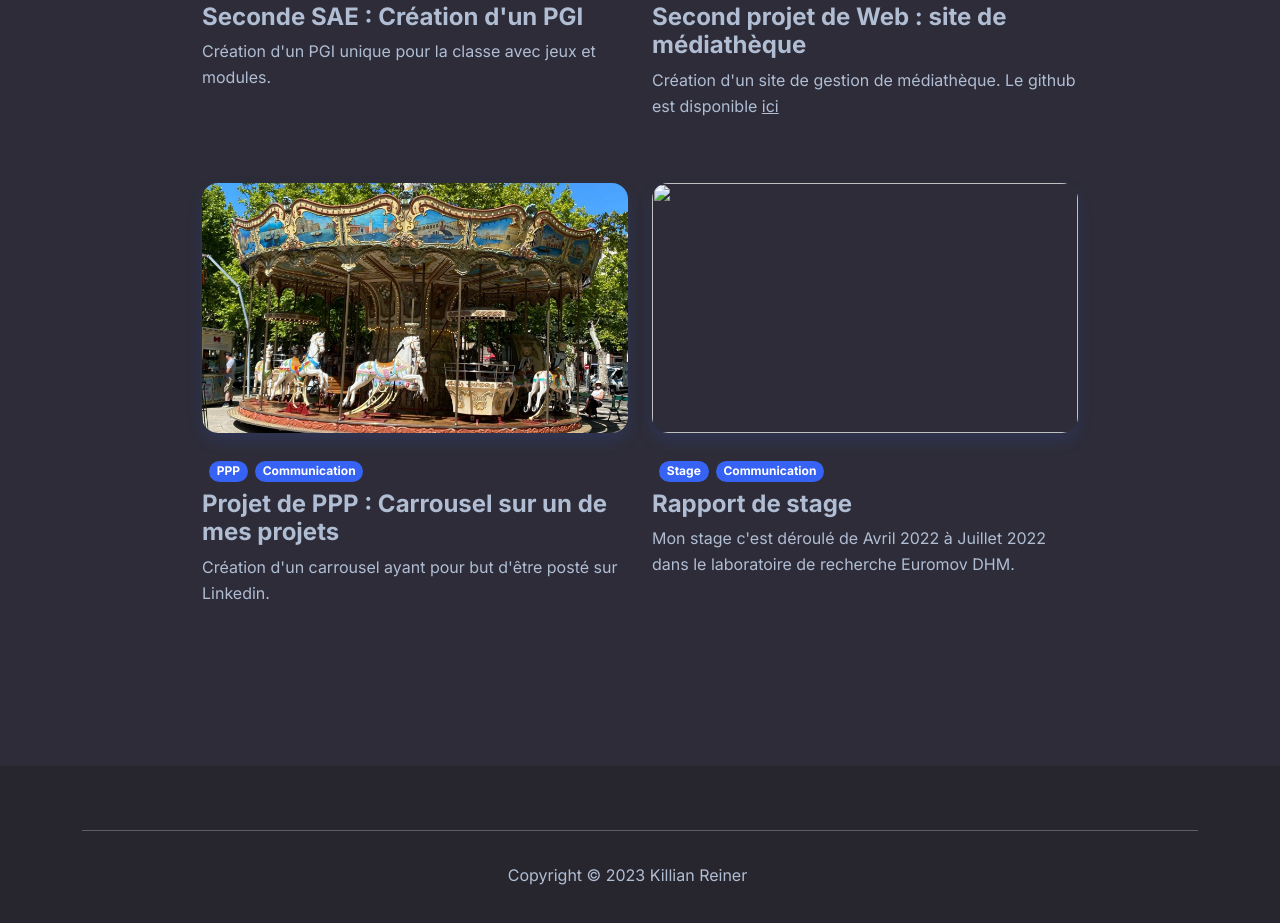
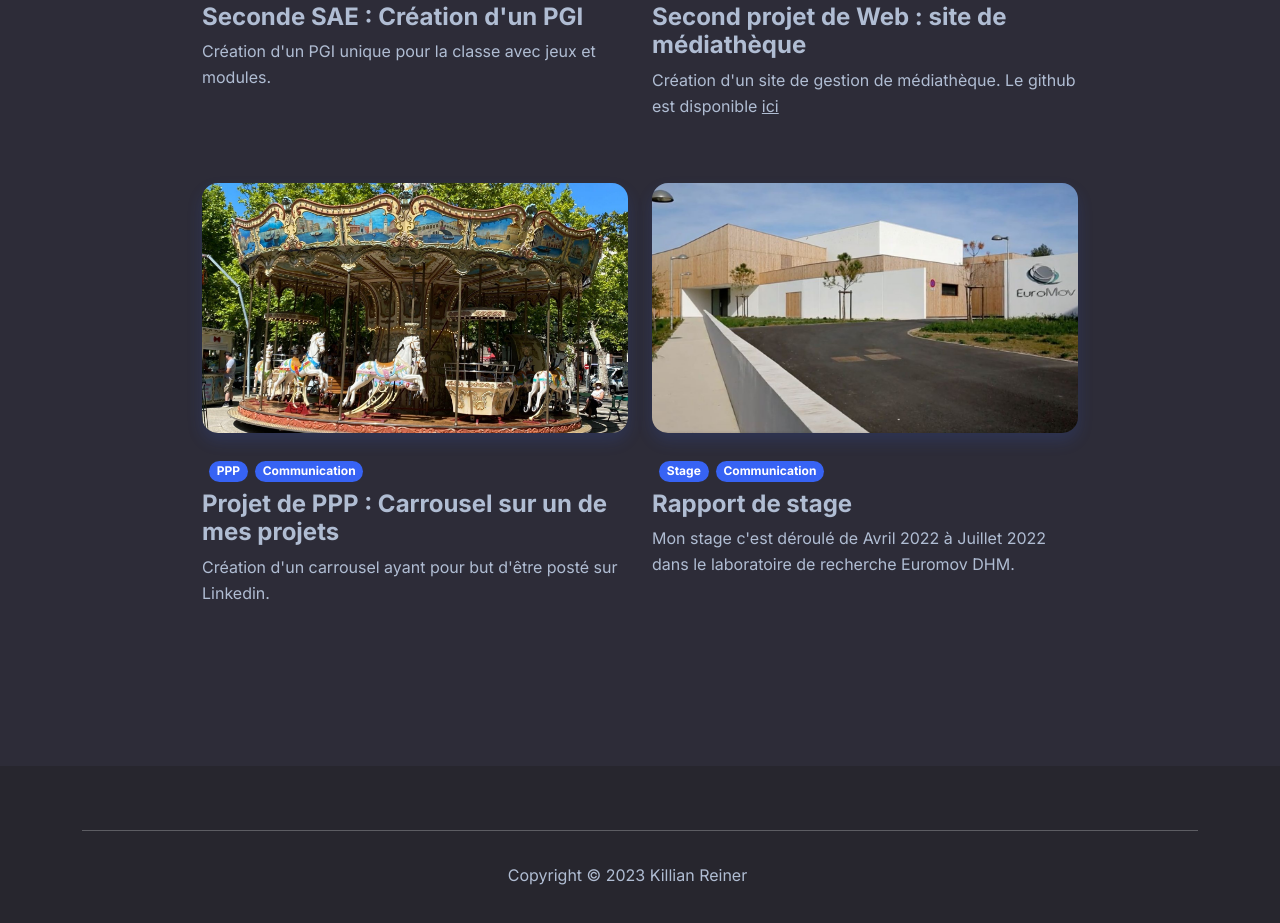
Before and after one commit to KyucraftV2/portfolioSite, a plain HTML site: page DeuxiemeAnnee/accueil.html in a window 1280 px wide. Shown: the part 1094-2017 px from the top of the page. Drawn offline with nearby package versions, Linux system fonts and the light colour scheme.

Commit message:
Ajout de l'image d'euromov

```diff
--- a/DeuxiemeAnnee/accueil.html
+++ b/DeuxiemeAnnee/accueil.html
@@ -111,7 +111,7 @@
             </div>
             <div class="col mb-4">
                 <div><img class="rounded img-fluid shadow w-100 fit-cover"
-                          src="../assets/img/saeLogos/euromov.png"
+                          src="../assets/img/saeLogos/euromov.jpg"
                           style="height: 250px;"></a>
                     <div class="py-4"><span
                             class="badge bg-primary mb-2" style="margin: 0px 0px 8px 7px;">Stage</span><span
```
Also changed, not shown: assets/img/saeLogos/euromov.jpg (added).
